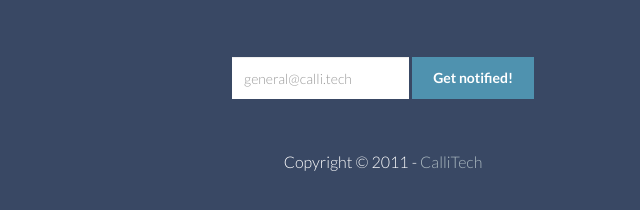
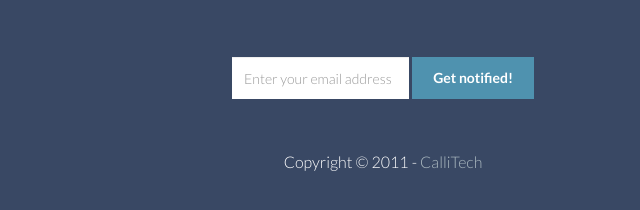
Before and after one commit to opprDev/wip-count-blue, a plain HTML site: page index.html in a window 1280 px wide. Shown: the part 374-584 px from the top of the page, 257-897 px from the left. Drawn offline with nearby package versions, Linux system fonts and the light colour scheme.

Commit message:
[UPDATE]

```diff
--- a/index.html
+++ b/index.html
@@ -35,7 +35,7 @@
 					<div id="countdown"></div>
 					<form class="form-inline signup" role="form">
 					  <div class="form-group">
-					    <input type="email" class="form-control" id="exampleInputEmail1" placeholder="general@calli.tech">
+					    <input type="email" class="form-control" id="exampleInputEmail1" placeholder="Enter your email address">
 					  </div>
 					  <button type="submit" class="btn btn-theme">Get notified!</button>
 					</form>
```
